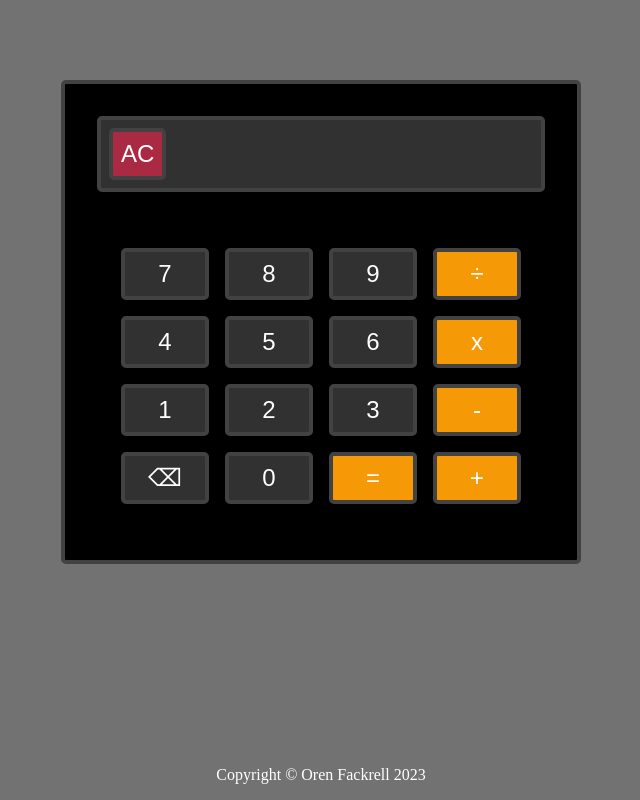
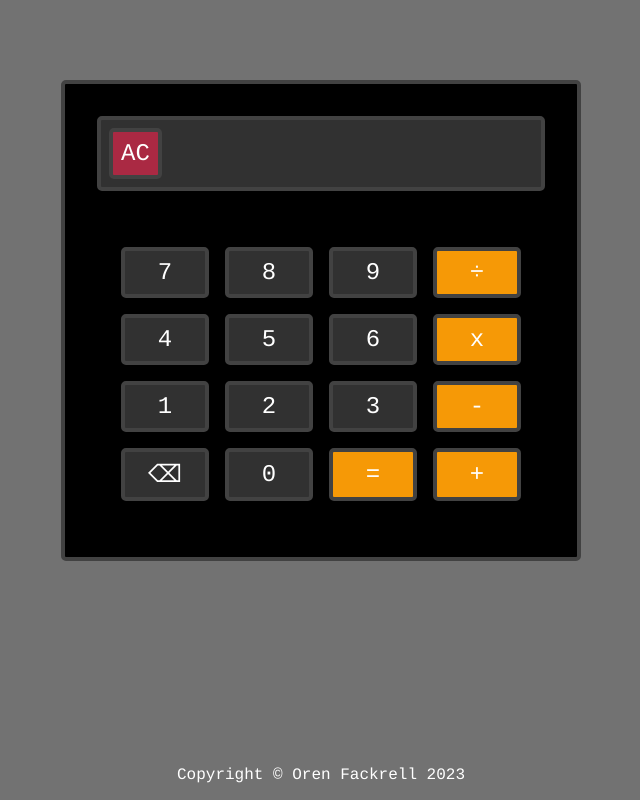
Before and after one commit to orenfackrell/calculator, a plain HTML site: page index.html in a window 1280 px wide. Shown: the whole page, without its empty margins (319-959 px from the left). Drawn offline with Linux system fonts and the light colour scheme.

Commit message:
change font family

```diff
--- a/styles.css
+++ b/styles.css
@@ -1,3 +1,7 @@
+*{
+    font-family: 'Kanit', Courier, monospace;
+}
+
 body{
     margin: 0;
     padding: 0;
```
